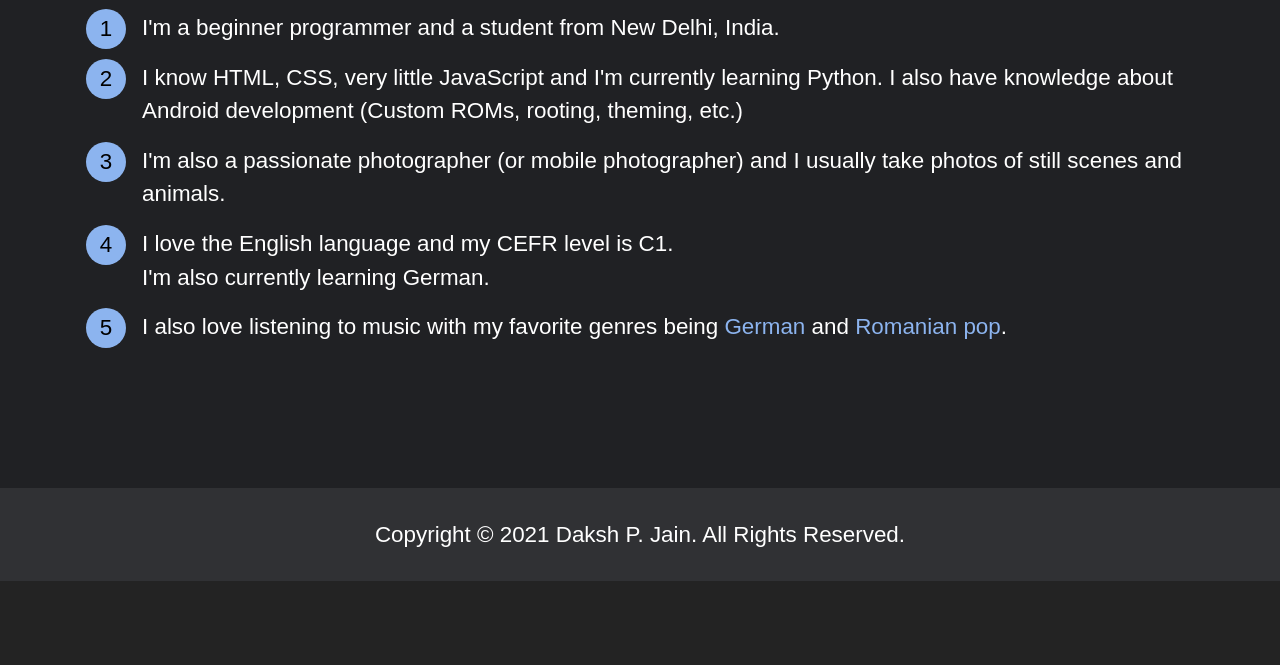
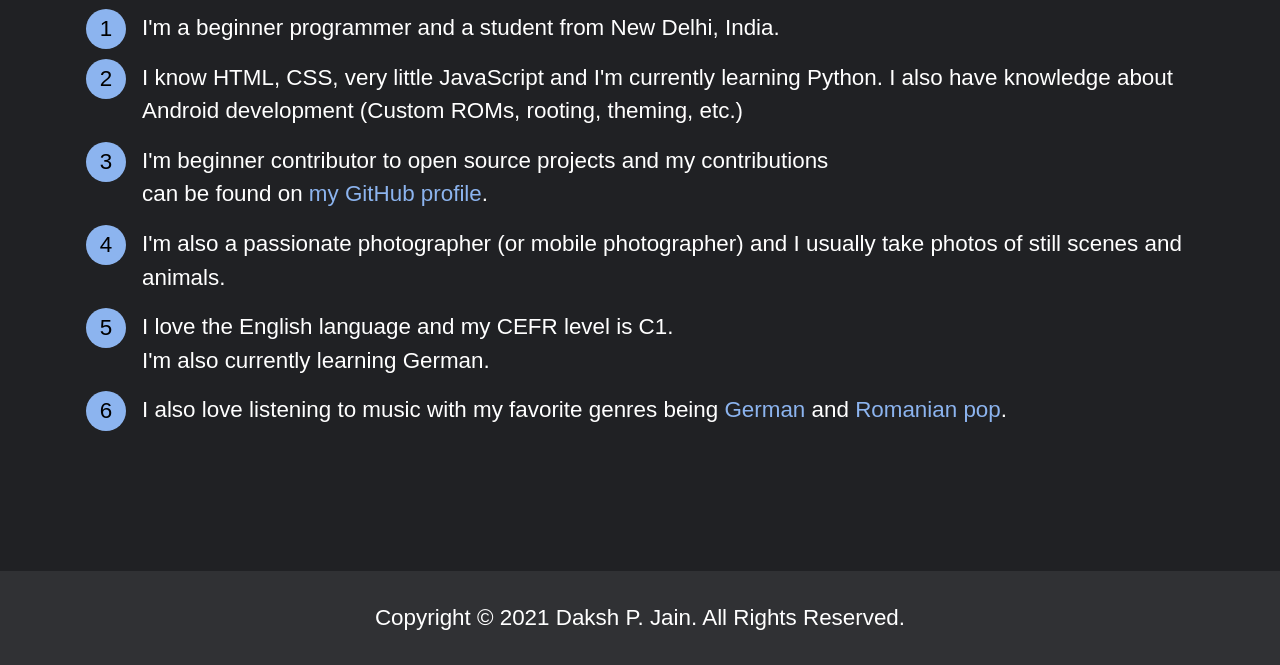
Before and after one commit to Daksh777/website, a plain HTML site: page about.html in a window 1280 px wide. Shown: the part 236-901 px from the top of the page. Before the commit the page ends 817 px from the top, so only its background shows below. Drawn offline with Linux system fonts and the light colour scheme.

Commit message:
Update about.html

```diff
--- a/about.html
+++ b/about.html
@@ -90,6 +90,8 @@
                                     I also have knowledge about Android development (Custom ROMs, rooting, theming,
                                     etc.)
                                 </li>
+                                <li>I'm beginner contributor to open source projects and my contributions <br>
+                                    can be found on <a href="https://github.com/Daksh777">my GitHub profile</a>.
                                 <li>I'm also a passionate photographer (or mobile photographer) and I usually take
                                     photos of
                                     still scenes and animals.</li>
```
